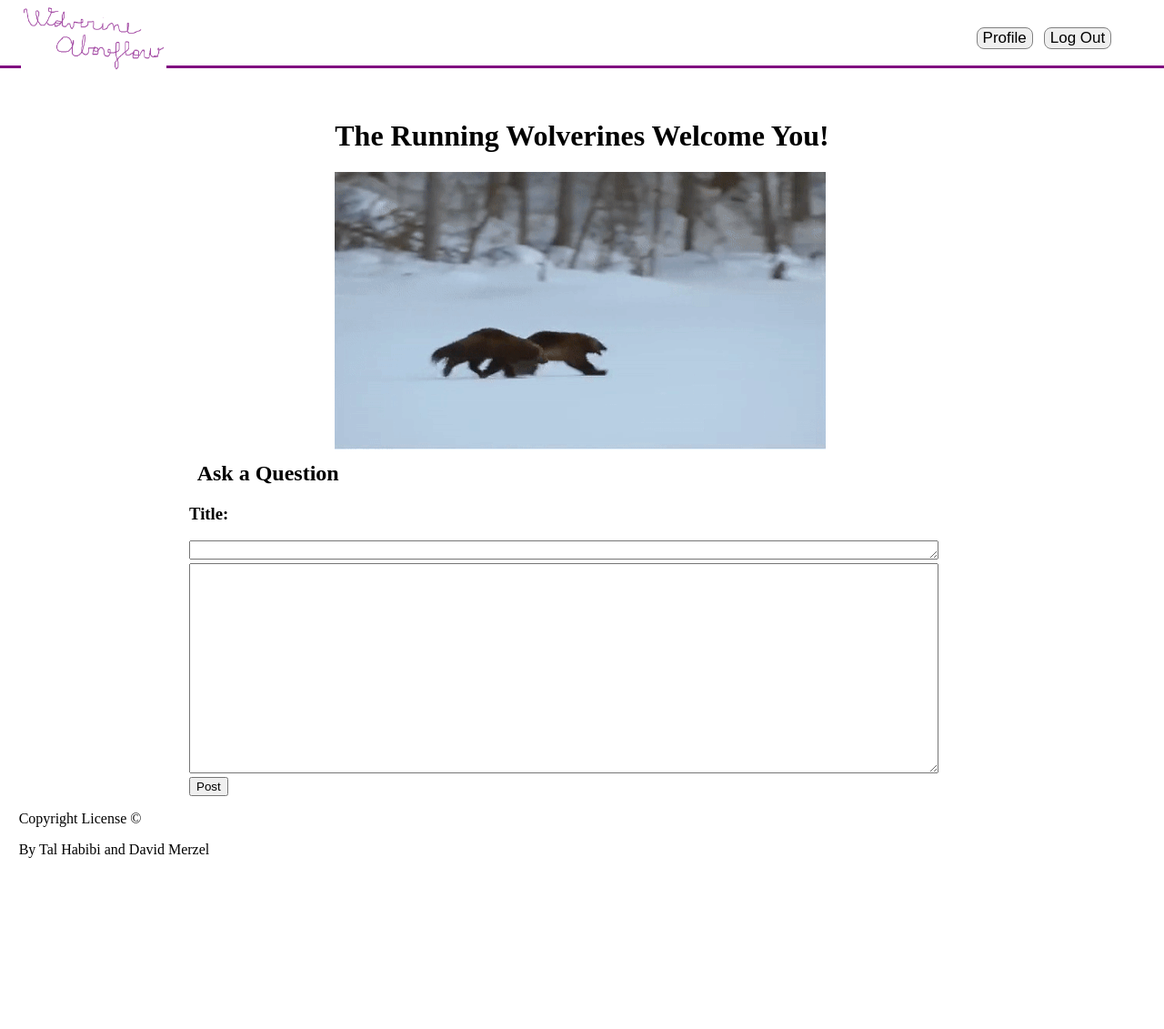
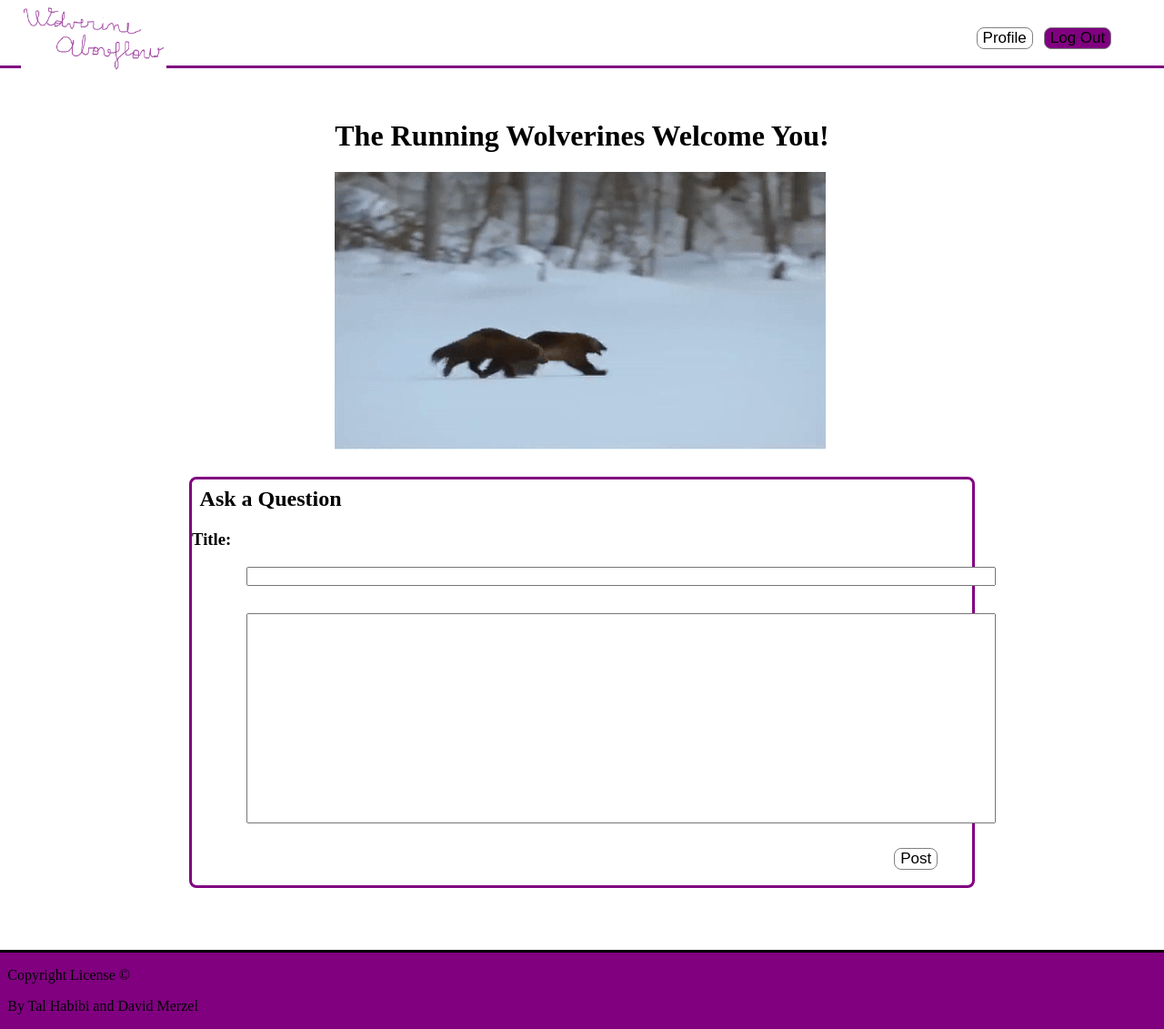
Before and after one commit to capitalV8/pile_aboveflow, a Flask app: page / in a window 1280 px wide. Shown: the whole page at 91% size. Before the commit the page ends 943 px from the top, so only its background shows below. Run offline with Flask 3, Linux system fonts and the light colour scheme; the visitor is signed in with stand-in values (Sample User, id 1); data that the repository does not hold is empty; some libraries are stand-ins or nearby versions.

Commit message:
this is it

```diff
--- a/static/style.css
+++ b/static/style.css
@@ -44,11 +44,11 @@ button:hover {
     padding-right: 12px;
 }
 
-#loginButton, #changePicture{
+#loginButton, #changePicture, #profileButton, #postButton{
     background-color: white;
 }
 
-#signupButton, #submit-button{
+#signupButton, #submit-button, #logoutButton{
     background-color: purple;
 }
 
@@ -60,6 +60,7 @@ button:hover {
     padding-top: 8%;
     margin-left: 200px;
     margin-right: 200px;
+    margin-bottom: 2%;
     text-align: justify;
     text-justify: inter-word;
 }
@@ -95,3 +96,156 @@ button:hover {
     margin-left: 200px;
     margin-top: -12%;
 }
+
+footer{
+    border-top: 3px solid black;
+    background-color: purple;
+    margin-top: auto;
+    width: 101.6%;
+    margin-left: -1%;
+    margin-right: -5%;
+    margin-bottom: -1%;
+
+}
+
+#min-height-body{
+    min-height: 100vh;
+    display: flex;
+    flex-direction: column;
+}
+
+#create-post{
+    border: 3px solid purple;
+    border-radius: 8px;
+    margin-bottom: 5%;
+    margin-top: 3%;
+}
+
+#write-answer{
+    border: 3px solid purple;
+    border-radius: 8px;
+    margin-bottom: 5%;
+    margin-top: 10%;
+}
+
+#poster{
+    border: 1px solid black;
+    border-radius: 8px;
+    margin-bottom: 2%;
+    padding-left: 1%;
+    padding-right: 1%;
+    margin-top: 7%;
+    width: fit-content;
+}
+
+#comments{
+    border-top: 1px solid grey;
+    margin-top: 7%;
+}
+
+#comment{
+    border: 1px solid black;
+    border-radius: 8px;
+    padding-left: 1%;
+}
+
+#votes{
+    float: right;
+    margin-top: -27%;
+}
+
+#upvote, #downvote{
+    border: none;
+    cursor: pointer;
+    appearance: none;
+    background-color: inherit;
+}
+
+#vote-counter{
+    text-align: center;
+}
+
+#detail-separator{
+    display: block;
+    margin-bottom: -1.5%;
+}
+
+#detail{
+    font-size: 12px;
+}
+
+#question{
+    margin-left: 7%;
+    margin-bottom: 3%;
+    resize: none;
+}
+
+#postButton{
+    margin-left: 90%;
+    margin-bottom: 2%;
+    margin-top: -2%;
+    border: 0.1px solid grey;
+    transition-duration: 0.4s;
+    border-radius: 8px;
+    font-size: 17px;
+}
+
+#comment-id{
+    display: none;
+}
+
+#post{
+    border-top: 1px solid grey;
+}
+.bounds {
+    width: 1200px;
+    height: 600px;
+}
+
+@keyframes hor-movement {
+    from {
+        margin-left: 0%;
+    }
+    to {
+        margin-left: 100%;
+    }
+}
+
+@keyframes ver-movement {
+    from {
+        margin-top: 0%;
+    }
+    to {
+        margin-top: 100%;
+    }
+}
+
+@keyframes spin{
+    100% {
+        -webkit-transform: rotate(360deg);
+        transform:rotate(360deg);
+    }
+}
+
+@-moz-keyframes spin{
+    100% { -moz-transform: rotate(360deg); }
+}
+
+@-webkit-keyframes spin{
+    100% { -webkit-transform: rotate(360deg); }
+}
+
+.wolverine {
+    animation-name: hor-movement, ver-movement, spin;
+    animation-duration: 3.141s, 1.414s;
+    animation-iteration-count: infinite;
+    animation-direction: alternate;
+    animation-timing-function: linear;
+
+    -webkit-animation: spin 4s linear infinite;
+    -moz-animation:spin 4s linear infinite;
+    animation:spin 4s linear infinite;
+
+    width: 30%;
+    height: 30%;
+}
--- a/templates2/home 3.html
+++ b/templates2/home 3.html
@@ -22,7 +22,7 @@
               <button id="profileButton" onclick="location.href = '/profile';">Profile</button>
             </li>
             <li>
-              <button id="logoutButton" onclick="window.alert('You have been logged out');">Log Out</button>
+              <button id="logoutButton" onclick="location.href = 'logoff';">Log Out</button>
             </li>
           </ul>
         </nav>
```
Also changed, not shown: templates2/post 3.html (+22 -19 lines), static/downvote.png, static/upvote.png.
